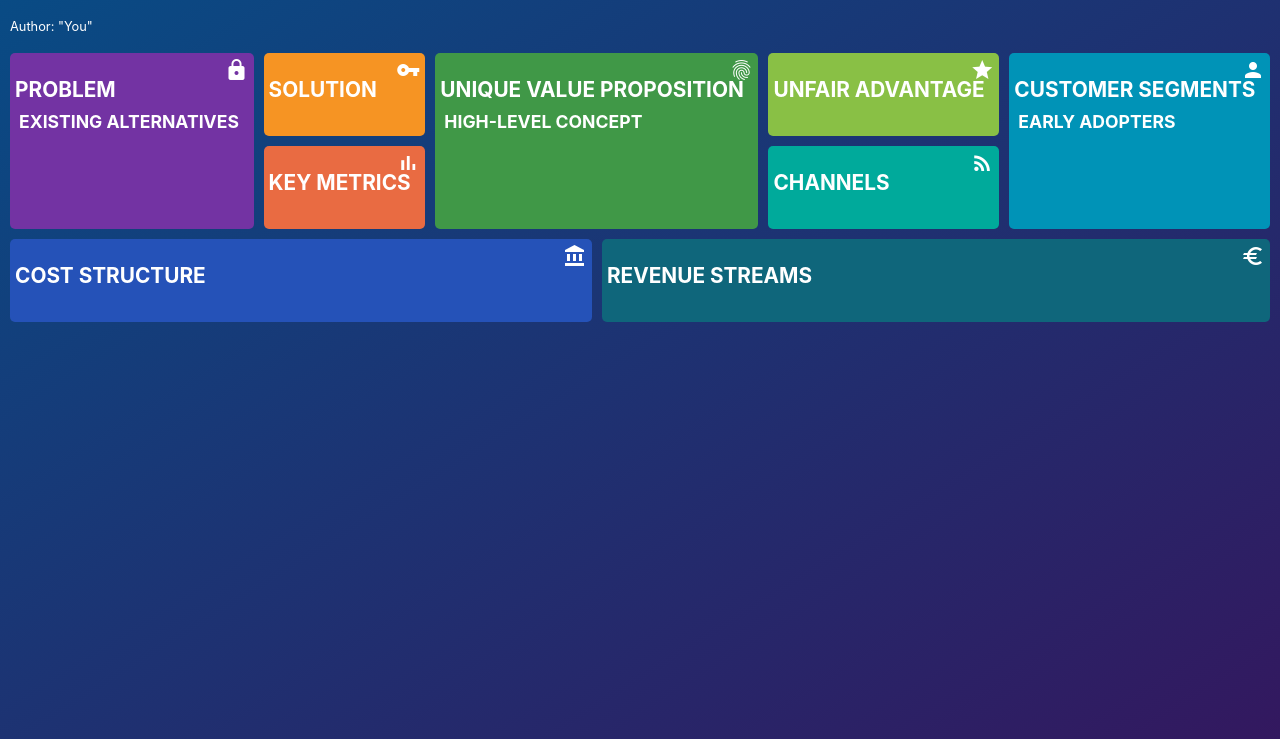
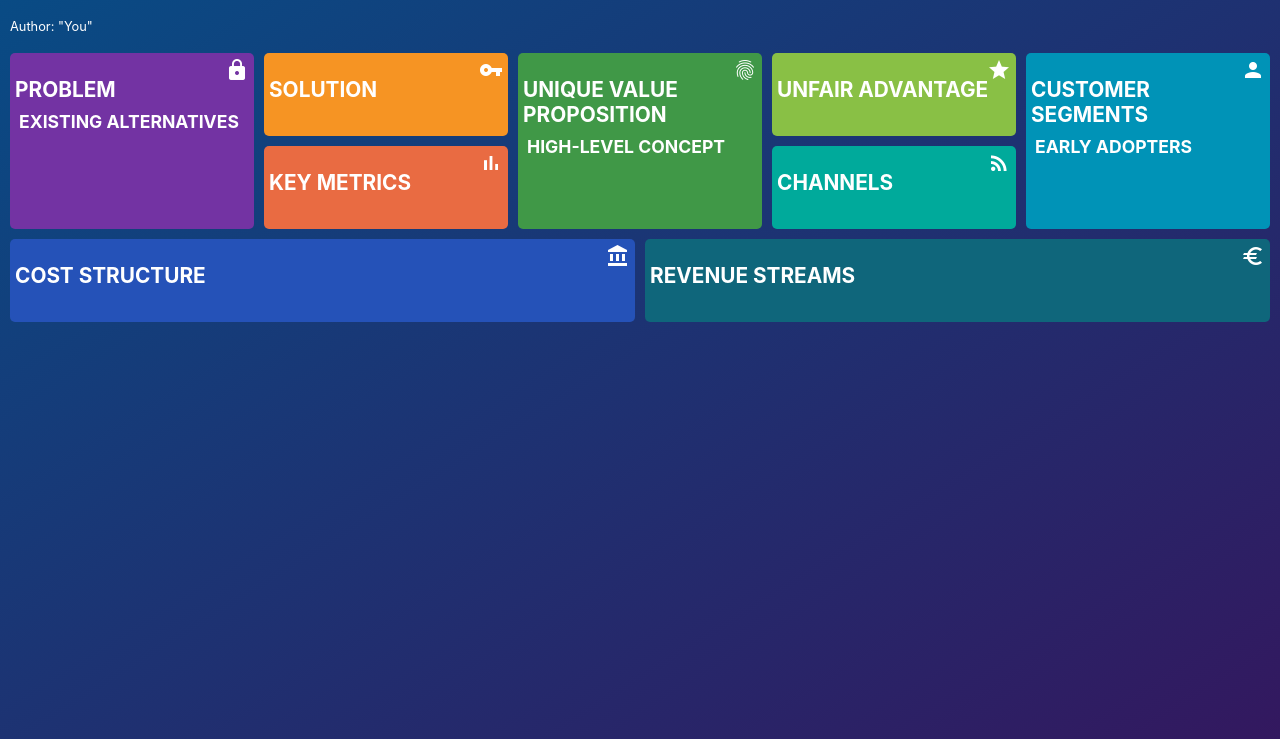
Before and after one commit to Pulsar/lean-canvas-template, a website: page docs/index.html in a window 1280 px wide. Shown: the part 61-800 px from the top of the page. Drawn offline with nearby package versions, Linux system fonts and the light colour scheme.

Commit message:
Fix column sizing

```diff
--- a/docs/index.html
+++ b/docs/index.html
@@ -30,23 +30,25 @@
         'b b g g e e f f a a'
         'h h h h h c c c c c';
       grid-gap: 10px;
+      grid-auto-columns: 1fr;
     }
 
     .grid-container > div {
       border-radius: 5px;
       text-align: left;
       padding: 25px 5px;
+      position: relative;
     }
 
-    .problem                  { grid-area: b; background-color: #7333A3; position: relative; }
-    .solution                 { grid-area: d; background-color: #F69423; position: relative; }
-    .key-metrics              { grid-area: g; background-color: #E96B42; position: relative; }
-    .unique-value-proposition { grid-area: e; background-color: #409847; position: relative; }
-    .unfair-advantage         { grid-area: i; background-color: #89C045; position: relative; }
-    .channels                 { grid-area: f; background-color: #00AA9B; position: relative; }
-    .customer-segments        { grid-area: a; background-color: #0093B7; position: relative; }
-    .cost-structure           { grid-area: h; background-color: #2552B8; position: relative; }
-    .revenue-streams          { grid-area: c; background-color: #0F667B; position: relative; }
+    .problem                  { grid-area: b; background-color: #7333A3; }
+    .solution                 { grid-area: d; background-color: #F69423; }
+    .key-metrics              { grid-area: g; background-color: #E96B42; }
+    .unique-value-proposition { grid-area: e; background-color: #409847; }
+    .unfair-advantage         { grid-area: i; background-color: #89C045; }
+    .channels                 { grid-area: f; background-color: #00AA9B; }
+    .customer-segments        { grid-area: a; background-color: #0093B7; }
+    .cost-structure           { grid-area: h; background-color: #2552B8; }
+    .revenue-streams          { grid-area: c; background-color: #0F667B; }
     /* ******************************* */
 
     .text {
--- a/package.json
+++ b/package.json
@@ -1,6 +1,6 @@
 {
   "name": "lean-canvas",
-  "version": "1.0.0",
+  "version": "1.0.1",
   "description": "Lean Model Canvas for ...",
   "main": "index.js",
   "directories": {
```
